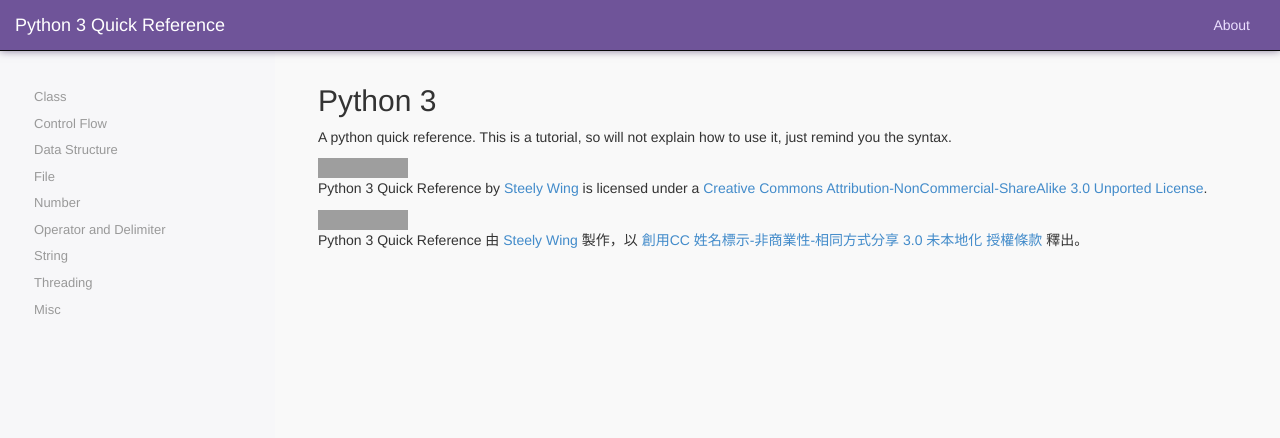
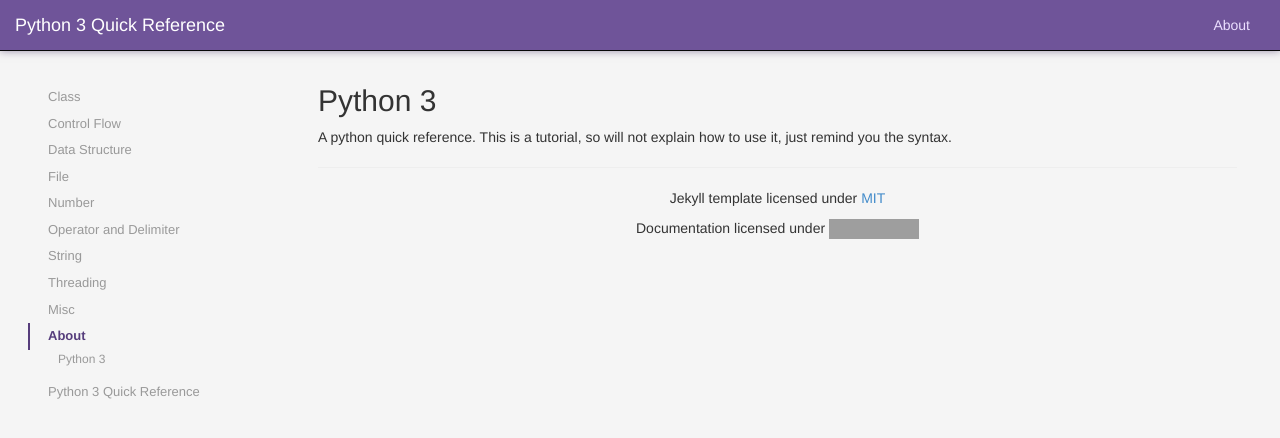
Before and after one commit to steelywing/python-quick-reference, a Jekyll site: the page built from about.md, in a window 1280 px wide. Shown: the top 438 px of the page. Built offline with Jekyll 4.4.1, drawn with Linux system fonts in a browser that asks for light colours; nearby versions of some CDN libraries; library files that are not in the unit come from our copies; Markdown is read by kramdown in place of the engine named in the settings; grey boxes are pictures that could not be loaded.

Commit message:
update sidebar.html

```diff
--- a/_includes/sidebar.html
+++ b/_includes/sidebar.html
@@ -3,7 +3,30 @@
   <ul class="nav bs-docs-sidenav">
     {% for weight in (0..9) %}
       {% for pg in site.pages %}
-        {% if weight == pg.weight %}
+        {% if weight == pg.weight and pg.title %}
+          <li class="{% if pg.url == page.url %}active{% endif %}">
+            <a href="{{ pg.url | prepend: site.baseurl }}">
+              {{ pg.title }}
+            </a>
+            <ul class="nav">
+              <!-- Custom link -->
+              {% for link in pg.links %}
+                <li>
+                  <a href="{{ link.link }}">
+                    {{ link.text }}
+                  </a>
+                </li>
+              {% endfor %}
+            </ul>
+          </li>
+        {% endif %}
+      {% endfor %}
+    {% endfor %}
+
+    <!-- Page of non-weight -->
+    {% for pg in site.pages %}
+      {% unless pg.weight %}
+        {% if pg.title and pg.url != '/index.html' %}
           <li class="{% if pg.url == page.url %}active{% endif %}">
             <a href="{{ pg.url | prepend: site.baseurl }}">
               {{ pg.title }}
@@ -11,12 +34,7 @@
             <ul class="nav"></ul>
           </li>
         {% endif %}
-      {% endfor %}
+      {% endunless %}
     {% endfor %}
-    <!-- {% for link in page.links %}
-      <a href="{{ link.link }}">
-        {{ link.text }}
-      </a>
-    {% endfor %} -->
   </div>
 </div>
--- a/about.md
+++ b/about.md
@@ -7,9 +7,14 @@ permalink: /about/
 ## {{ site.title }}
 {{ site.description }}
 This is a tutorial, so will not explain how to use it, just remind you the syntax.
-<p>
-    <a rel="license" href="http://creativecommons.org/licenses/by-nc-sa/3.0/"><img alt="Creative Commons License" style="border-width:0" src="https://i.creativecommons.org/l/by-nc-sa/3.0/88x31.png" /></a><br /><span xmlns:dct="http://purl.org/dc/terms/" property="dct:title">Python 3 Quick Reference</span> by <a xmlns:cc="http://creativecommons.org/ns#" href="http://steelywing.github.io/python-quick-reference/" property="cc:attributionName" rel="cc:attributionURL">Steely Wing</a> is licensed under a <a rel="license" href="http://creativecommons.org/licenses/by-nc-sa/3.0/">Creative Commons Attribution-NonCommercial-ShareAlike 3.0 Unported License</a>.
+<hr>
+<p class="text-center">
+    Jekyll template licensed under
+    <a href="https://github.com/twbs/bootstrap/blob/master/LICENSE">MIT</a>
 </p>
-<p>
-    <a rel="license" href="http://creativecommons.org/licenses/by-nc-sa/3.0/"><img alt="創用 CC 授權條款" style="border-width:0" src="https://i.creativecommons.org/l/by-nc-sa/3.0/88x31.png" /></a><br /><span xmlns:dct="http://purl.org/dc/terms/" property="dct:title">Python 3 Quick Reference</span> 由 <a xmlns:cc="http://creativecommons.org/ns#" href="http://steelywing.github.io/python-quick-reference/" property="cc:attributionName" rel="cc:attributionURL">Steely Wing</a> 製作，以 <a rel="license" href="http://creativecommons.org/licenses/by-nc-sa/3.0/">創用CC 姓名標示-非商業性-相同方式分享 3.0 未本地化 授權條款</a> 釋出。
+<p class="text-center">
+    Documentation licensed under
+    <a rel="license" href="http://creativecommons.org/licenses/by-nc-sa/3.0/">
+        <img alt="Creative Commons License" style="border-width:0" src="https://i.creativecommons.org/l/by-nc-sa/3.0/88x31.png" />
+    </a>
 </p>
--- a/css/main.css
+++ b/css/main.css
@@ -6,7 +6,7 @@ body {
 
 .navbar {
     margin: 0;
-    box-shadow: 0px 0px 8px rgba(62, 41, 95, .6);
+    box-shadow: 0 0 8px rgba(62, 41, 95, .5);
 }
 
 .navbar-inverse {
@@ -18,26 +18,24 @@ body {
     color: #ebdfff;
 }
 
-.sidebar {
-    background-color: #f7f7f9;
+#content, .sidebar {
+    background-color: #f5f5f5;
     position: fixed;
     top: 50px;
     bottom: 0;
+    padding: 1em 2em;
+}
+
+.sidebar {
     left: 0;
     width: 275px;
     overflow-y: auto;
-    padding: 1em;
 }
 
 #content {
-    background-color: #f9f9f9;
-    position: fixed;
-    top: 50px;
-    bottom: 0;
     left: 275px;
     right: 0;
     overflow-y: scroll;
-    padding: 1em 2em;
 }
 
 footer {
```
